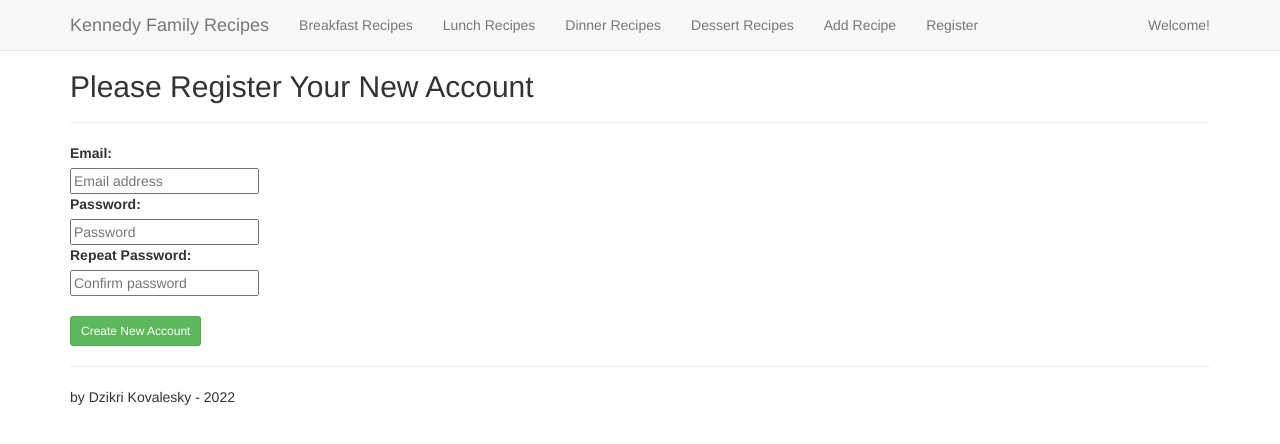
After one commit to all-about-flask/simple-flask-webapp, a Flask app: page /register in a window 1280 px wide. The commit adds this page. Shown: the top 444 px of the page. Run offline with Flask 3, Linux system fonts and the light colour scheme; some libraries are stand-ins or nearby versions.

Commit message:
error user registration

```diff
--- a/project/recipes/templates/layout.html
+++ b/project/templates/layout.html
@@ -55,6 +55,7 @@
 <li><a href="#">Dinner Recipes</a></li>
 <li><a href="#">Dessert Recipes</a></li>
     <li><a href="{{ url_for('recipes.add_recipe') }}">Add Recipe</a></li>
+    <li><a href="{{ url_for('users.register') }}">Register</a></li>
 </ul>
 <ul class="nav navbar-nav navbar-right">
 <li><a href="#">Welcome!</a></li>
--- /dev/null
+++ b/project/templates/register.html
@@ -0,0 +1,20 @@
+{% extends "layout.html" %}
+{% from "_form_macros.html" import render_field %}
+
+{% block content %}
+<div class="user-registration">
+<div class="page-header">
+<h2>Please Register Your New Account</h2>
+</div>
+<form action="{{ url_for('users.register') }}" method="post">
+{{ form.csrf_token }}
+<dl>
+{{ render_field(form.email, placeholder="Email address") }}
+{{ render_field(form.password, placeholder="Password") }}
+{{ render_field(form.confirm, placeholder="Confirm password") }}
+</dl>
+<button class="btn btn-sm btn-success" type="submit">Create New Account</button>
+</form>
+</div>
+
+{% endblock %}
--- /dev/null
+++ b/project/users/form.py
@@ -0,0 +1,9 @@
+from flask_wtf import Form
+from wtforms import StringField, PasswordField
+from wtforms.validators import DataRequired, EqualTo, Length, Email
+
+
+class RegisterForm(Form):
+    email = StringField('Email', validators=[DataRequired(), Email(), Length(min=6, max=40)])
+    password = PasswordField('Password', validators=[DataRequired(), Email(), Length(min=6, max=40)])
+    confirm = PasswordField('Repeat Password', validators=[DataRequired(), EqualTo('password')])
--- a/project/users/views.py
+++ b/project/users/views.py
@@ -1,4 +1,10 @@
-from flask import render_template, Blueprint
+from sqlite3 import IntegrityError
+
+from flask import render_template, Blueprint, request, flash, redirect, url_for
+
+from project.ext import db
+from project.models import User
+from project.users.form import RegisterForm
 
 users_blueprint = Blueprint('users', __name__, template_folder='templates')
 
@@ -6,3 +12,22 @@ users_blueprint = Blueprint('users', __name__, template_folder='templates')
 @users_blueprint.route('/login')
 def login():
     return render_template('login.html')
+
+
+@users_blueprint.route('/register', methods=['GET', 'POST'])
+def register():
+    form = RegisterForm(request.form)
+    if request.method == 'POST':
+        if form.validate():
+            try:
+                new_user = User(form.email.data, form.password.data)
+                new_user.authenticated = True
+                db.session.add(new_user)
+                db.session.commit()
+                flash('Thanks for registering!', 'success')
+                return redirect(url_for('recipe.index'))
+            except IntegrityError:
+                db.session.rollback()
+                flash('ERROR! Email({}) already exist.'.format(form.email.data), 'error')
+                return render_template('register.html', form=form)
+    return render_template('register.html', form=form)
```
Also changed, not shown: project/models.py (+14 -0 lines), project/tests/test_users.py (+38 -3 lines), project/templates/_form_macros.html (renamed from project/recipes/templates/_form_macros.html), project/templates/add_recipe.html (renamed from project/recipes/templates/add_recipe.html), project/templates/login.html (renamed from project/recipes/templates/index.html), project/templates/recipes.html (renamed from project/recipes/templates/recipes.html).
